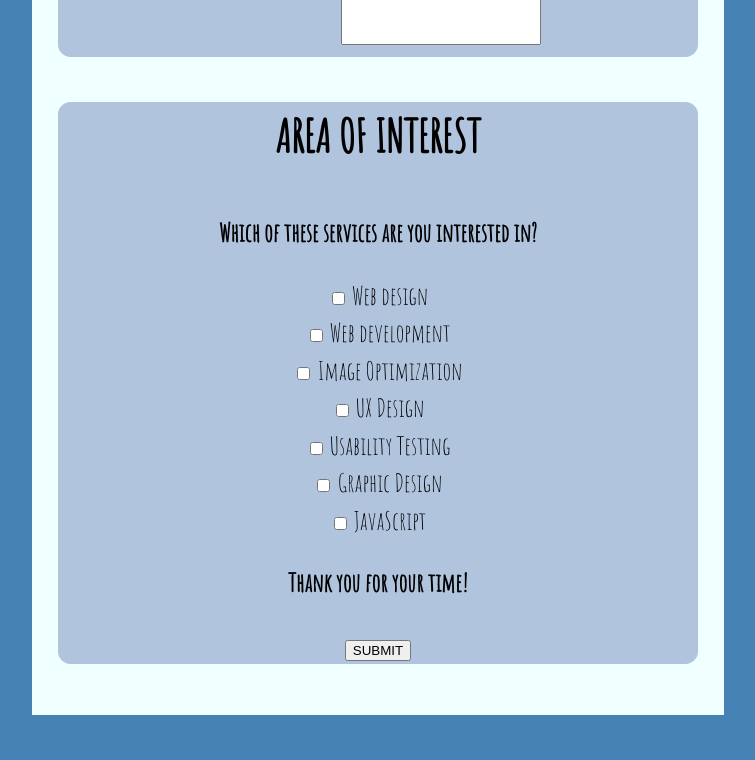
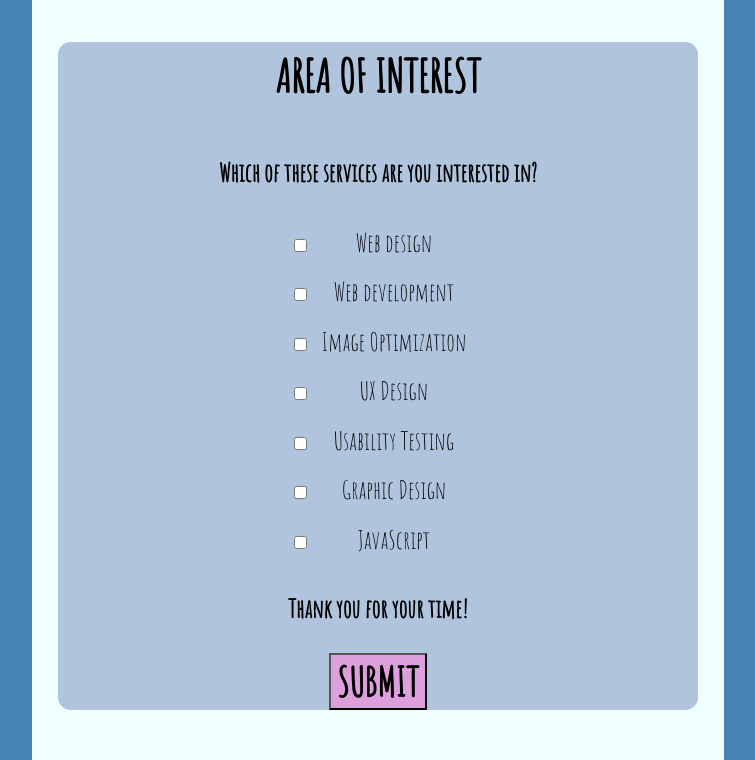
Before and after one commit to skim13waketech/Web210, a plain HTML site: page Lesson8/Contact form.html in a window 1280 px wide. Shown: the part 656-1416 px from the top of the page, without its empty margins (262-1017 px from the left). Before the commit the page ends 1371 px from the top, so only its background shows below. Drawn offline with Linux system fonts and the light colour scheme.

Commit message:
Add files via upload

```diff
--- a/Lesson8/Contact form.html
+++ b/Lesson8/Contact form.html
@@ -31,18 +31,18 @@
   <section class="form">
 <h3><b>Area of interest</b></h3>
 <p><b>Which of these services are you interested in? </b></p>
-
-  <input type="checkbox" id="css" value="css"> <label for="css"> Web design</label><br>
-  <input type="checkbox" id="html" value="html"> <label for="html">Web development</label><br>
-  <input type="checkbox" id="js" value="js"> <label for="js">Image Optimization</label><br>
-  <input type="checkbox" id="content" value="content"> <label for="content">UX Design</label><br>
-  <input type="checkbox" id="ux" value="ux"> <label for="ux">Usability Testing</label><br>
-  <input type="checkbox" id="rails" value="rails"> <label for="rails">Graphic Design</label><br>
-  <input type="checkbox" id="node" value="node"> <label for="node">JavaScript</label><br>
-
+<table>
+ <tr><td><input type="checkbox" id="css" value="css"></td><td><label for="css"> Web design</label></td></tr>
+  <tr><td><input type="checkbox" id="html" value="html"> </td><td><label for="html">Web development</label></td></tr>
+  <tr><td><input type="checkbox" id="js" value="js"></td> <td><label for="js">Image Optimization</label></td></tr>
+  <tr><td><input type="checkbox" id="content" value="content"></td> <td><label for="content">UX Design</label></td></tr>
+  <tr><td><input type="checkbox" id="ux" value="ux"></td><td> <label for="ux">Usability Testing</label></td></tr>
+  <tr><td><input type="checkbox" id="rails" value="rails"> </td><td><label for="rails">Graphic Design</label></td></tr>
+  <tr><td><input type="checkbox" id="node" value="node"></td><td> <label for="node">JavaScript</label></td></tr>
+</table>
 
 <p><b>Thank you for your time!</b></p>
-<button type="submit" class="submit">SUBMIT</button>
+<button type="submit" class="submit"><b>SUBMIT</b></button>
 
 </section>
 </form>
--- a/Lesson8/base.css
+++ b/Lesson8/base.css
@@ -69,10 +69,20 @@ h3 {
 }
 
 td {
-    padding: 10px;
+    padding: 5px;
 }
 
 table {
     margin-left: auto;
     margin-right: auto;
 }
+
+button[type=submit] {
+    font-family: 'Amatic SC', cursive;
+    font-size: 40px;
+    background-color: plum;
+}
+
+button:hover {
+    background-color: blueviolet;
+}
```
